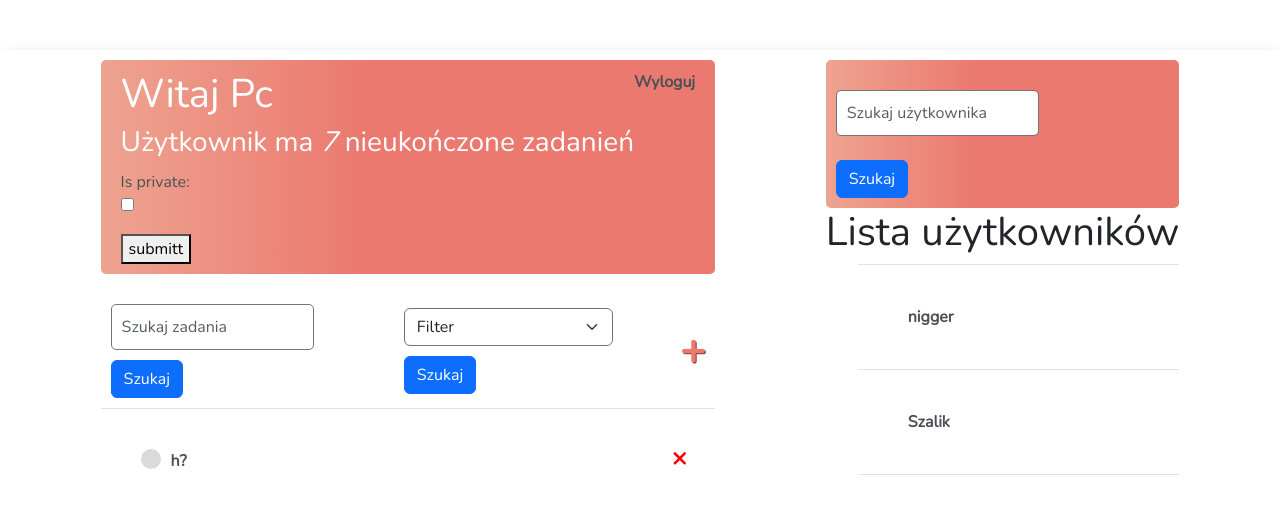
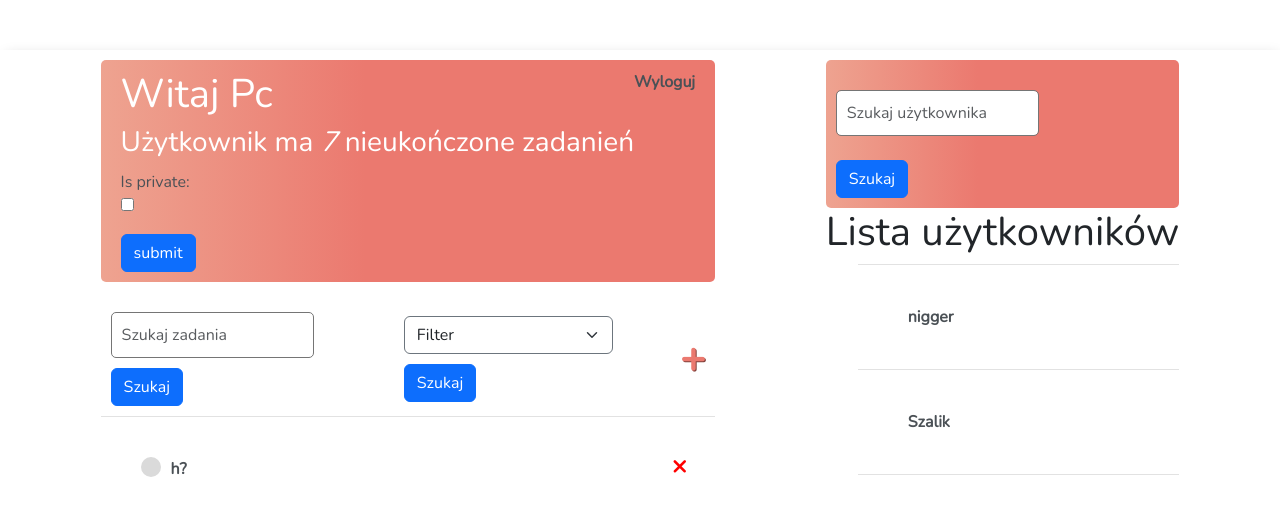
Before and after one commit to Domino0D/ToDoExtended, a Django app: page / in a window 1280 px wide. Shown: the top 512 px of the page. Run offline with Django 3.2, Linux system fonts and the light colour scheme; a user stored in the database is signed in; data comes from the database, SQL or seed files in the repository; some libraries are stand-ins or nearby versions.

Commit message:
Update task_list.html

```diff
--- a/mydoto/templates/mydoto/task_list.html
+++ b/mydoto/templates/mydoto/task_list.html
@@ -21,7 +21,7 @@
                     <form method="post">
                         {% csrf_token %}
                         {{ profile_form.as_p }}
-                        <button type="submit">submitt</button>
+                        <button class="btn btn-primary" type="submit">submit</button>
                     </form>
                 {% endif %}
             </div>
```
